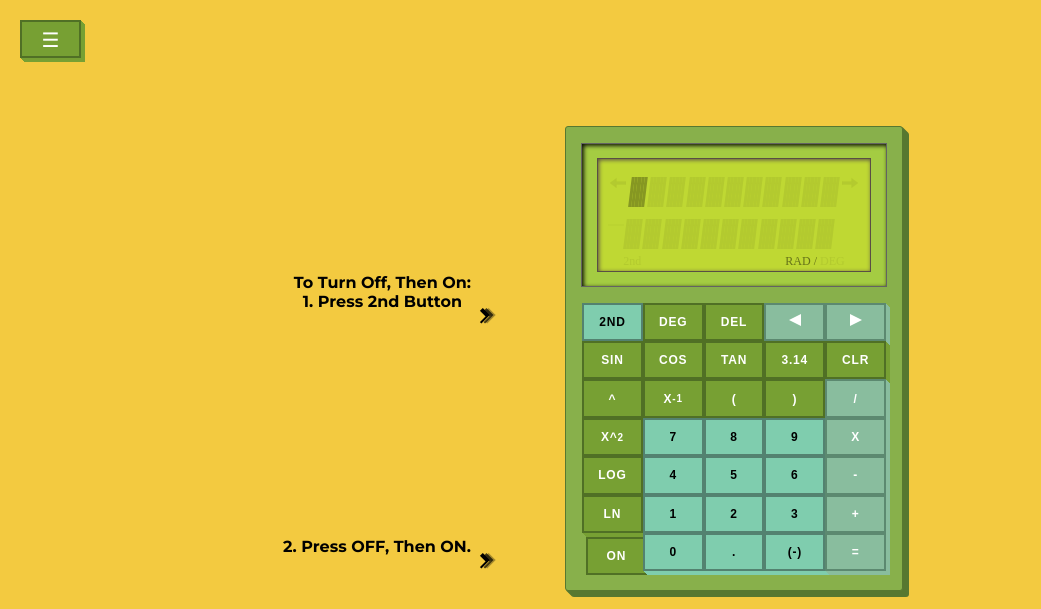
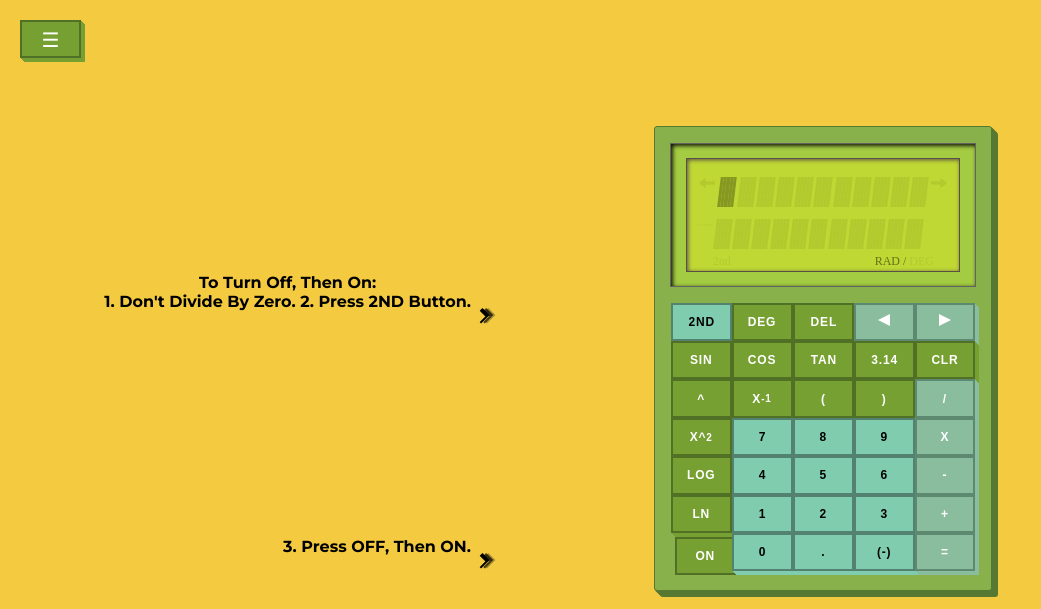
Before and after one commit to RyanLilleyman/Calculator, a website built with webpack: page dist/index.html in a window 1280 px wide. Shown: the top 609 px of the page, without its empty margins (0-1041 px from the left). Built offline with nearby package versions, Linux system fonts and the light colour scheme.

Commit message:
Add EXTRA warning

```diff
--- a/dist/index.html
+++ b/dist/index.html
@@ -32,7 +32,8 @@
                 <div class="TURNONTEXTTOP">
                     To turn off, then on:
                     <br>
-                    1. Press 2nd button
+                    1. Don't divide by zero.
+                    2. Press 2ND button.
                 </div>
                 <div class="TURNONARROWTOP">
                     <span></span>
@@ -40,14 +41,13 @@
                     <span></span>
                 </div>
                 <div class="TURNONTEXTBOTTOM">
-                    2. Press OFF, then ON.
+                    3. Press OFF, then ON.
                 </div>
                 <div class="TURNONARROWBOTTOM">
                     <span></span>
                     <span></span>
                     <span></span>
                 </div>
-
             </div>
 
 
```
Also changed, not shown: dist/pages/autumn.html (+3 -3 lines), dist/pages/purple.html (+3 -3 lines), dist/pages/summer.html (+3 -3 lines), dist/pages/winter.html (+3 -3 lines).
